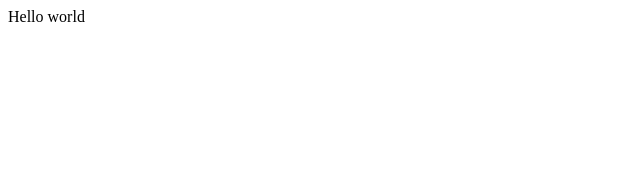
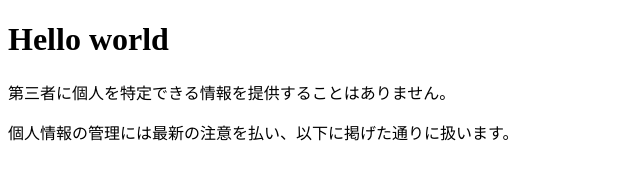
Before and after one commit to okuhara-hidetomo/yamadasoudanp, a plain HTML site: page index.html in a window 1280 px wide. Shown: the whole page, without its empty margins (0-640 px from the left). Drawn offline with Linux system fonts and the light colour scheme.

Commit message:
Update index.html

```diff
--- a/index.html
+++ b/index.html
@@ -7,7 +7,9 @@
 
 <body>
 
-Hello world
+<h1>Hello world</h1>
+<p>第三者に個人を特定できる情報を提供することはありません。</p>
+<p>個人情報の管理には最新の注意を払い、以下に掲げた通りに扱います。</p>
 
 </body>
 </html>
```
